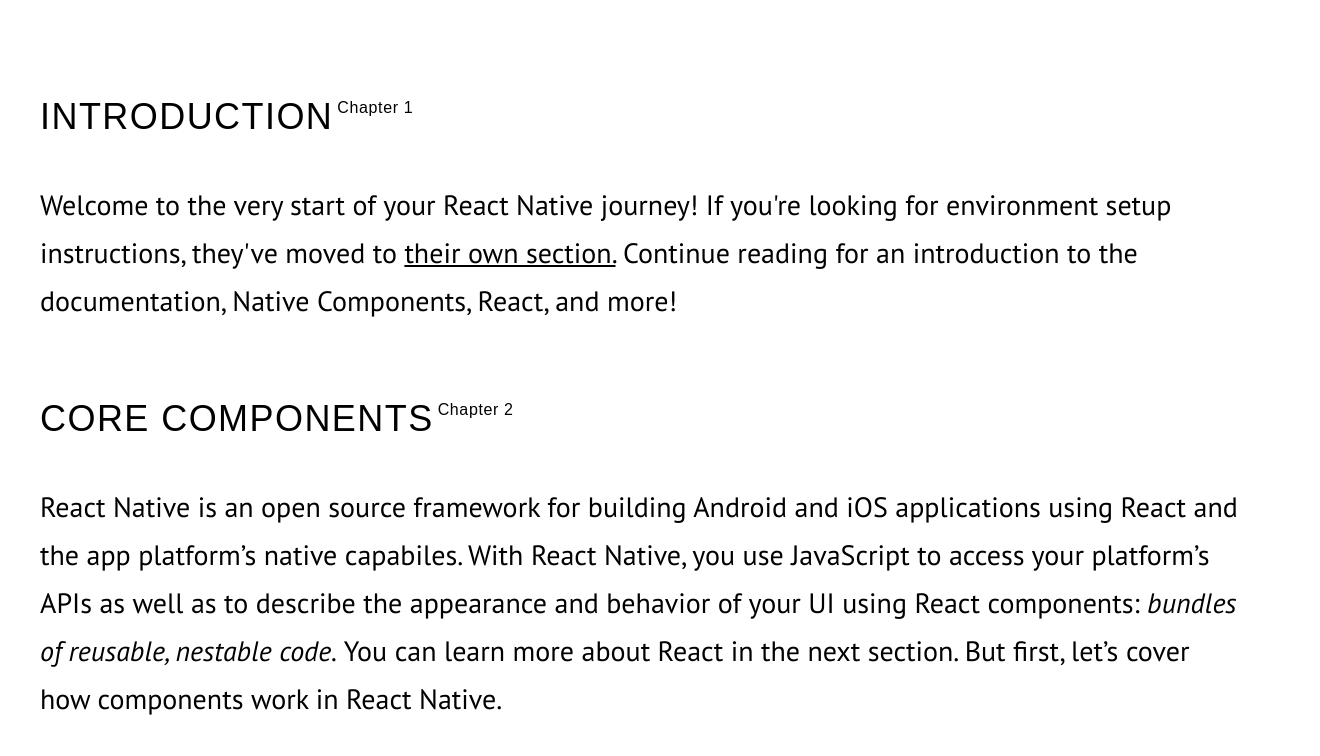
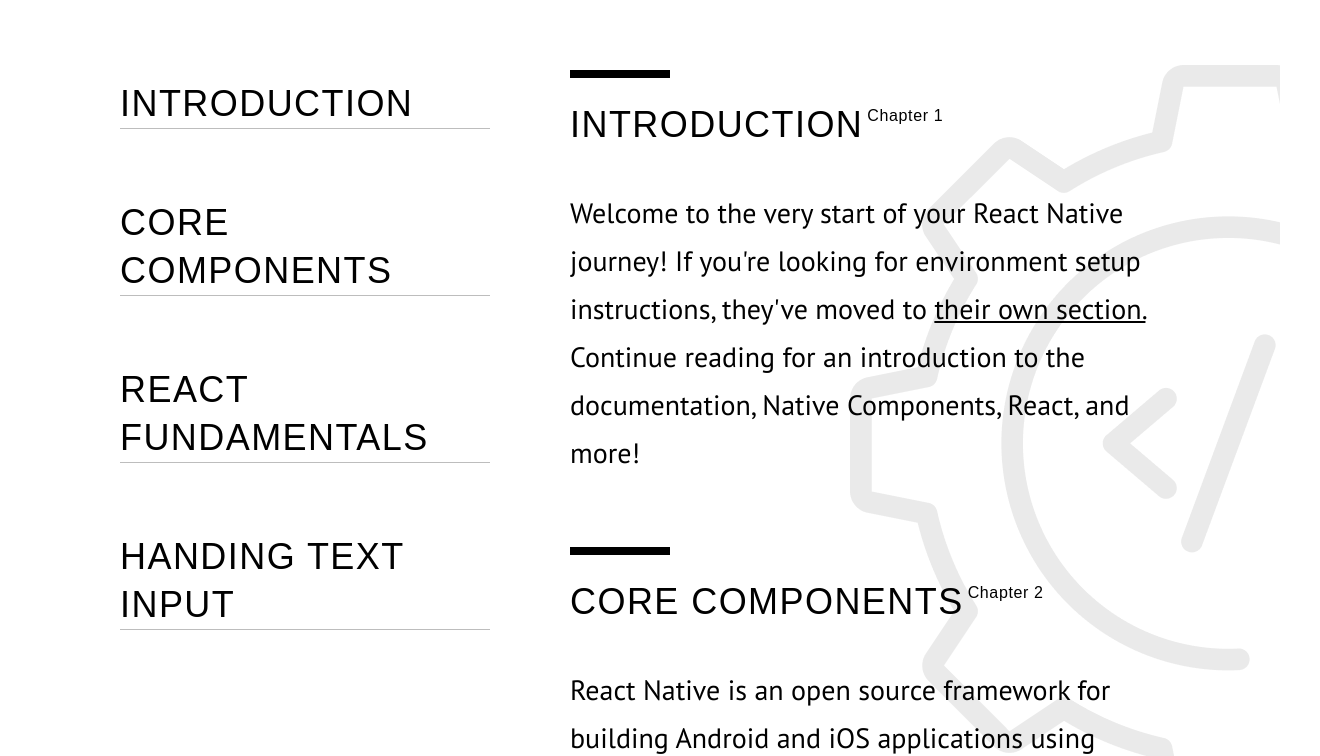
Before and after one commit to YuliiaSardak/Fonts, a plain HTML site: page index.html in a window 1280 px wide. Shown: the part 70-826 px from the top of the page, 1320 px wide, since content can reach past the window. Drawn offline with Linux system fonts and the light colour scheme; a web font is replaced by a local one.

Commit message:
add positions

```diff
--- a/index.html
+++ b/index.html
@@ -10,7 +10,6 @@
 </head>
 <body>
     <header class="header">
-
         <div class="header__container">
             <h3 class="header__text">ENG</h3>
             <nav class="header__nav">
@@ -32,23 +31,38 @@
                 </a>
         </header>
         </div>
+<aside class="aside__section">
+    <a class="aside__link" href="#introduction">INTRODUCTION</a>
+    <a class="aside__link"  href="#core-components">CORE COMPONENTS</a>
+    <a class="aside__link"  href="#react">REACT FUNDAMENTALS</a>
+    <a class="aside__link"  href="#handling-text-input">HANDING TEXT INPUT</a>
+</aside>
 <main class="main-text">
-    <section class="section introduction">
+    <section class="section introduction" id="introduction">
+        <svg width="100" height="8" viewBox="0 0 100 8" fill="none" xmlns="http://www.w3.org/2000/svg">
+            <rect width="100" height="8" fill="black"/>
+            </svg>
         <div class="main-title">
             <h1>INTRODUCTION </h1>
             <h2>Chapter 1</h2>
         </div>
             <p>Welcome to the very start of your React Native journey! If you're looking for environment setup instructions, they've moved to
-                 <span class="underline">their own section.</span> Continue reading for an introduction to the documentation, Native Components, React, and more!</p>
+            <span class="underline">their own section.</span> Continue reading for an introduction to the documentation, Native Components, React, and more!</p>
     </section>
-    <section class="section core-components">
+    <section class="section core-components" id="core-components">
+        <svg width="100" height="8" viewBox="0 0 100 8" fill="none" xmlns="http://www.w3.org/2000/svg">
+            <rect width="100" height="8" fill="black"/>
+            </svg>
         <div class="main-title">
             <h1>CORE COMPONENTS</h1>
             <h2>Chapter 2</h2>
         </div>
         <p>React Native is an open source framework for building Android and iOS applications using React and the app platform’s native capabiles. With React Native, you use JavaScript to access your platform’s APIs as well as to describe the appearance and behavior of your UI using React components: <span class="style__italic"> bundles of reusable, nestable code.</span> You can learn more about React in the next section. But first, let’s cover how components work in React Native.</p>
     </section>
-    <section class="section react-fundamentals">
+    <section class="section react-fundamentals" id="react">
+        <svg width="100" height="8" viewBox="0 0 100 8" fill="none" xmlns="http://www.w3.org/2000/svg">
+            <rect width="100" height="8" fill="black"/>
+            </svg>
         <div class="main-title">
             <h1>REACT FUNDAMENTALS</h1>
             <h2>Chapter 3</h2>
@@ -61,7 +75,10 @@
         <p> <span class="bold"> + props.</span>Props is short for “properties”. </p>
         <p> <span class="bold">+ state.</span>While you can think of props as arguments you use to configure how components render, state is like a component’s personal data storage. State is useful for handling data that changes over time or that comes from user interaction. State gives your components memory!</p>
     </section>
-    <section class="section handling-text-input ">
+    <section class="section handling-text-input" id="handling-text-input">
+        <svg width="100" height="8" viewBox="0 0 100 8" fill="none" xmlns="http://www.w3.org/2000/svg">
+            <rect width="100" height="8" fill="black"/>
+            </svg>
         <div class="main-title">
             <h1>HANDING TEXT INPUT</h1>
             <h2>Chapter 4</h2>
--- a/main.css
+++ b/main.css
@@ -5,9 +5,13 @@
 body {
     width: 100%;
     max-width: 1440px;
-    height: 2375px;
+    height: 3081px;
     margin: 0 auto;
     color: #000000;
+    background-image: url("./image/bg-picture.png");
+    background-repeat: no-repeat;
+    background-position-x: 850px;
+    background-position-y: 135px;
 }
 .header {
     max-width: 1440px;
@@ -55,7 +59,7 @@ body {
 .section {
     margin-top: 70px;
 }
-h1 {
+h1, .aside__link {
     font-family: 'Francois One', sans-serif;
     font-weight: 400;
     font-size: 36px;
@@ -90,3 +94,31 @@ p {
 .background {
     background-color: #e0e0eb;
 }
+.header__container {
+    position: fixed;
+    background: white;
+}
+.aside__link {
+    text-decoration: none;
+    color: #000000;
+    display: inline-block;
+    border-bottom: 1px solid #BDBDBD;
+    width: 370px;
+}
+.aside__section {
+    display: flex;
+    flex-direction: column;
+    gap: 70px;
+    position: sticky;
+    top: 150px;
+    margin: 70px 30px 0 120px;
+}
+.main-text {
+    position: absolute;
+    left: 570px;
+    top: 70px;
+    right: 120px;
+}
+svg {
+    margin-bottom: 20px;
+}
```
Also changed, not shown: image/bg-picture.png (added), image/divider.svg (added).
